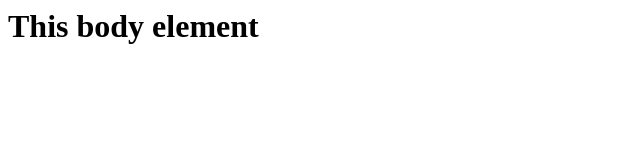
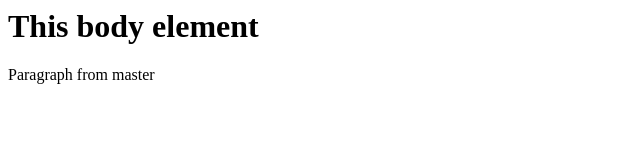
Before and after one commit to Fattylee/playground2, a website: page test.html in a window 1280 px wide. Shown: the whole page, without its empty margins (0-640 px from the left). Drawn offline with Linux system fonts and the light colour scheme.

Commit message:
add paragraph from master

```diff
--- a/test.html
+++ b/test.html
@@ -4,5 +4,6 @@
 	</head>
 	<body>
 		<h1>This body element</h1>
+		<p>Paragraph from master</p>
 	</body>
 </html>
```
